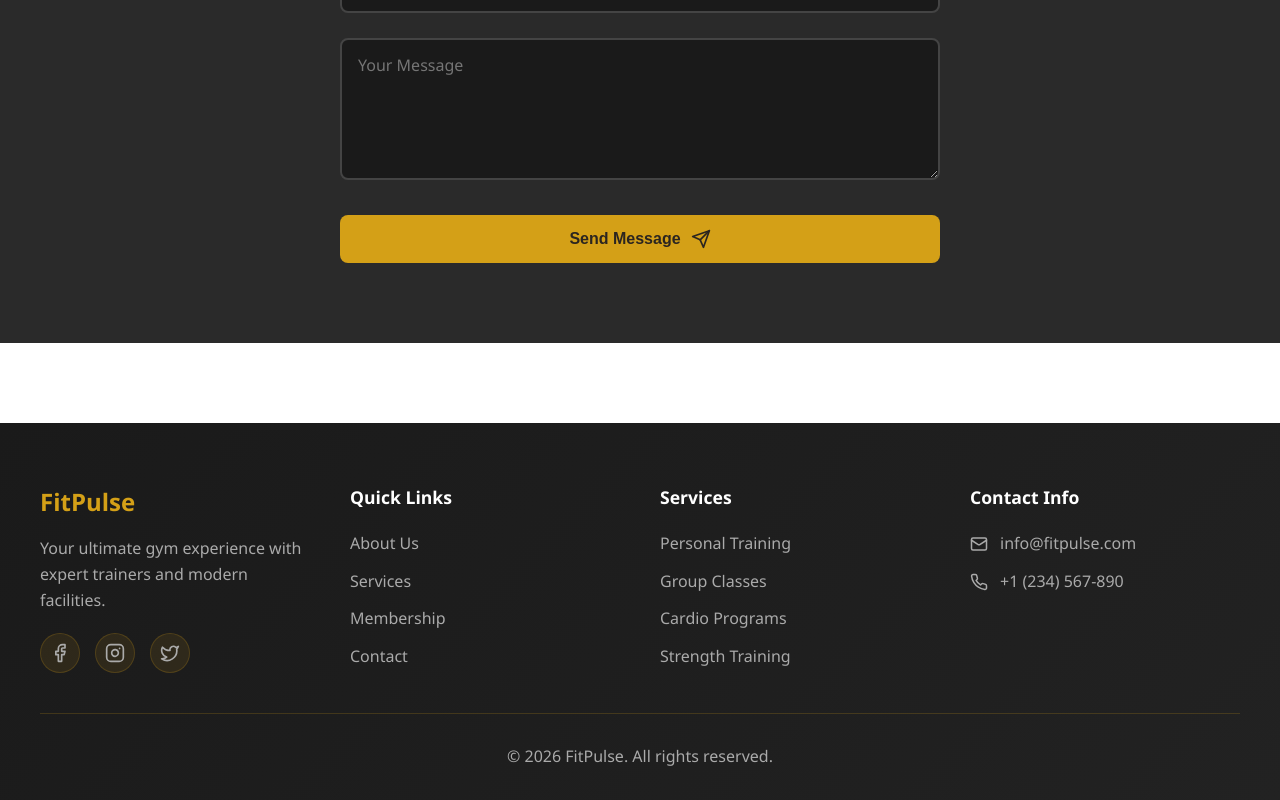
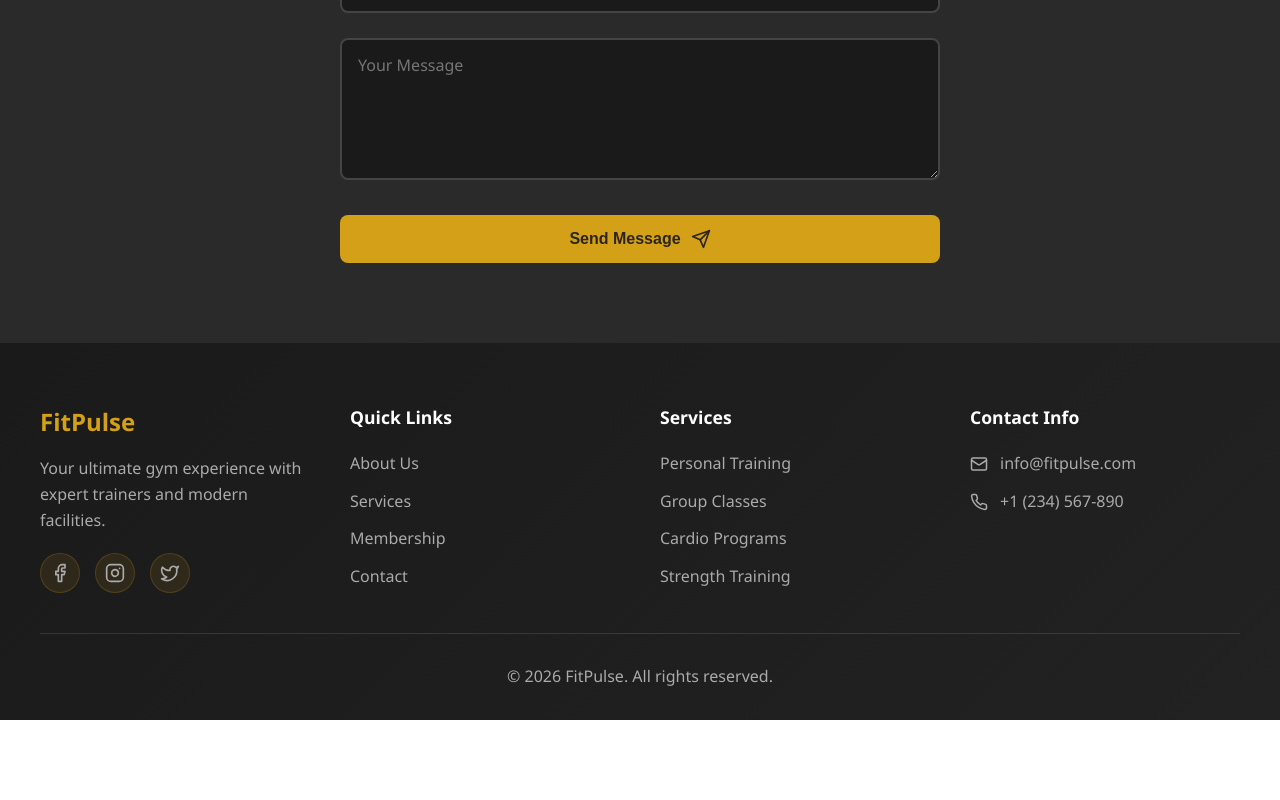
Before and after one commit to vinodmadhawa/fitpulse-gym-website, a React (Vite) app in the folder frontend/: page / in a window 1280 px wide. Shown: the part 4147-4947 px from the top of the page. After the commit the page ends 4867 px from the top, so only its background shows below. Built offline with nearby package versions, Linux system fonts and the light colour scheme.

Commit message:
fix: adjust padding and margin for ContactForm and Footer components for better layout consistency

```diff
--- a/frontend/src/components/ContactForm.css
+++ b/frontend/src/components/ContactForm.css
@@ -1,6 +1,7 @@
 .contact {
-  padding: 80px 20px;
+  padding: 80px 20px 80px;
   background-color: white;
+  margin-bottom: 0;
 }
 
 .dark-mode .contact {
--- a/frontend/src/components/Footer.css
+++ b/frontend/src/components/Footer.css
@@ -2,7 +2,8 @@
   background: linear-gradient(135deg, #2B2520 0%, #3D3930 100%);
   color: white;
   padding: 60px 20px 30px;
-  margin-top: 80px;
+  margin-top: 0;
+  margin-top: 0;
 }
 
 .dark-mode .footer {
```
